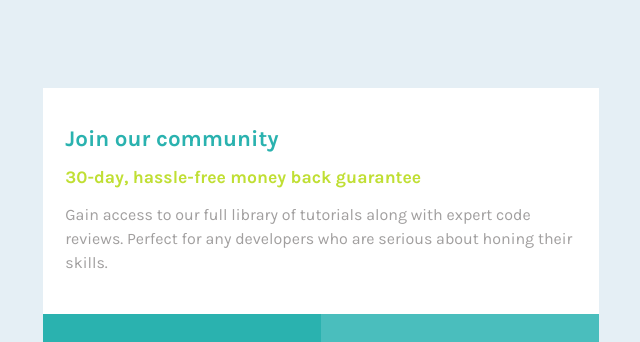
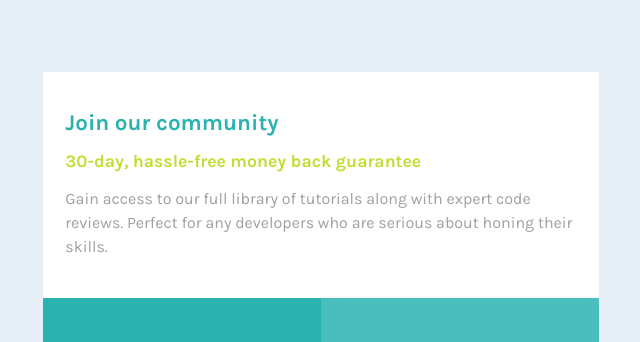
Before and after one commit to EsraaGamal-22/single-price-grid-component, a plain HTML site: page index.html in a window 1280 px wide. Shown: the top 342 px of the page, without its empty margins (319-959 px from the left). Drawn offline with Linux system fonts and the light colour scheme.

Commit message:
Update style.css

```diff
--- a/style.css
+++ b/style.css
@@ -5,7 +5,7 @@ body{
     font-family: 'Karla', sans-serif;
     font-size:1rem;
     background-color: hsl(204, 43%, 93%);
-    padding:5em 0;
+    padding:4em 0;
 }
 .container{
     width:44%;
```
